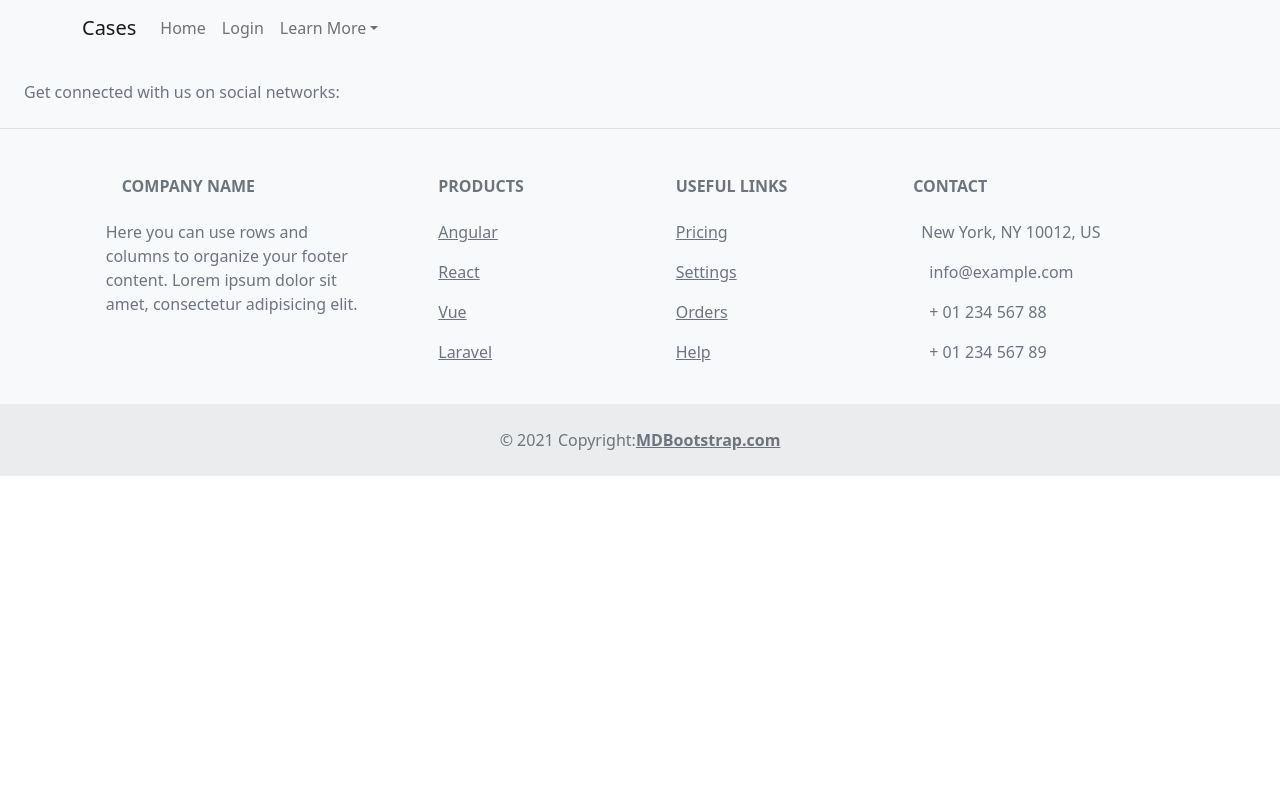
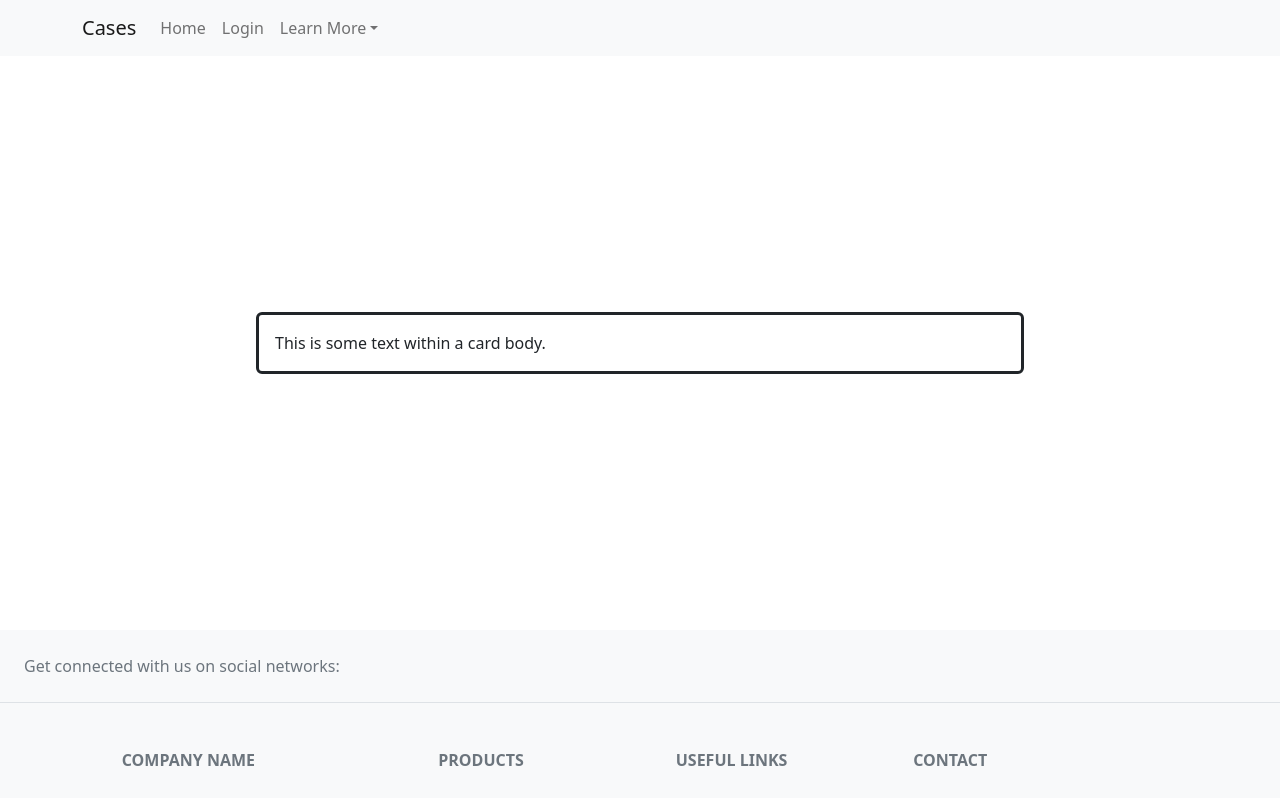
Before and after one commit to xleonard1/Attorney-Case-Management, a React (Create React App) app in the folder client/: page /profile in a window 1280 px wide. Shown: the top 798 px of the page. Built offline with nearby package versions, Linux system fonts and the light colour scheme.

Commit message:
rendered profile page upon login. Still have to add token storage. just doing styling for now

```diff
--- a/client/src/App.js
+++ b/client/src/App.js
@@ -7,6 +7,7 @@ import Login from './pages/Login';
 import Signup from './pages/Signup'
 import Navigation from './components/Nav';
 import Footer from './components/Footer';
+import Profile from './pages/Profile'
 import 'bootstrap/dist/css/bootstrap.min.css';
 
 const httpLink = createHttpLink({
@@ -45,7 +46,11 @@ function App() {
               />
               <Route
                 path="/signup"
-                element={<Signup/>}
+                element={<Signup />}
+              />
+               <Route
+                path="/profile"
+                element={<Profile />}
               />
             </Routes>
           <Footer />
--- a/client/src/pages/Login.js
+++ b/client/src/pages/Login.js
@@ -37,6 +37,7 @@ export default function Login () {
 
     function handleFormSubmit(e) {
         e.preventDefault()
+        window.location.assign("/profile")
         setEmail('')
         setPassword('')
     }
--- /dev/null
+++ b/client/src/pages/Profile.js
@@ -0,0 +1,25 @@
+import React from 'react';
+import Card from 'react-bootstrap/Card';
+
+
+
+
+const styles = {
+    cardStyle: {
+        border: 'solid',
+        margin: '20%'
+    }
+}
+export default function Profile () {
+ return (
+
+    <Card style={styles.cardStyle}>
+      <Card.Body>
+          This is some text within a card body.
+      </Card.Body>
+    </Card>
+
+
+
+ )
+}
```
